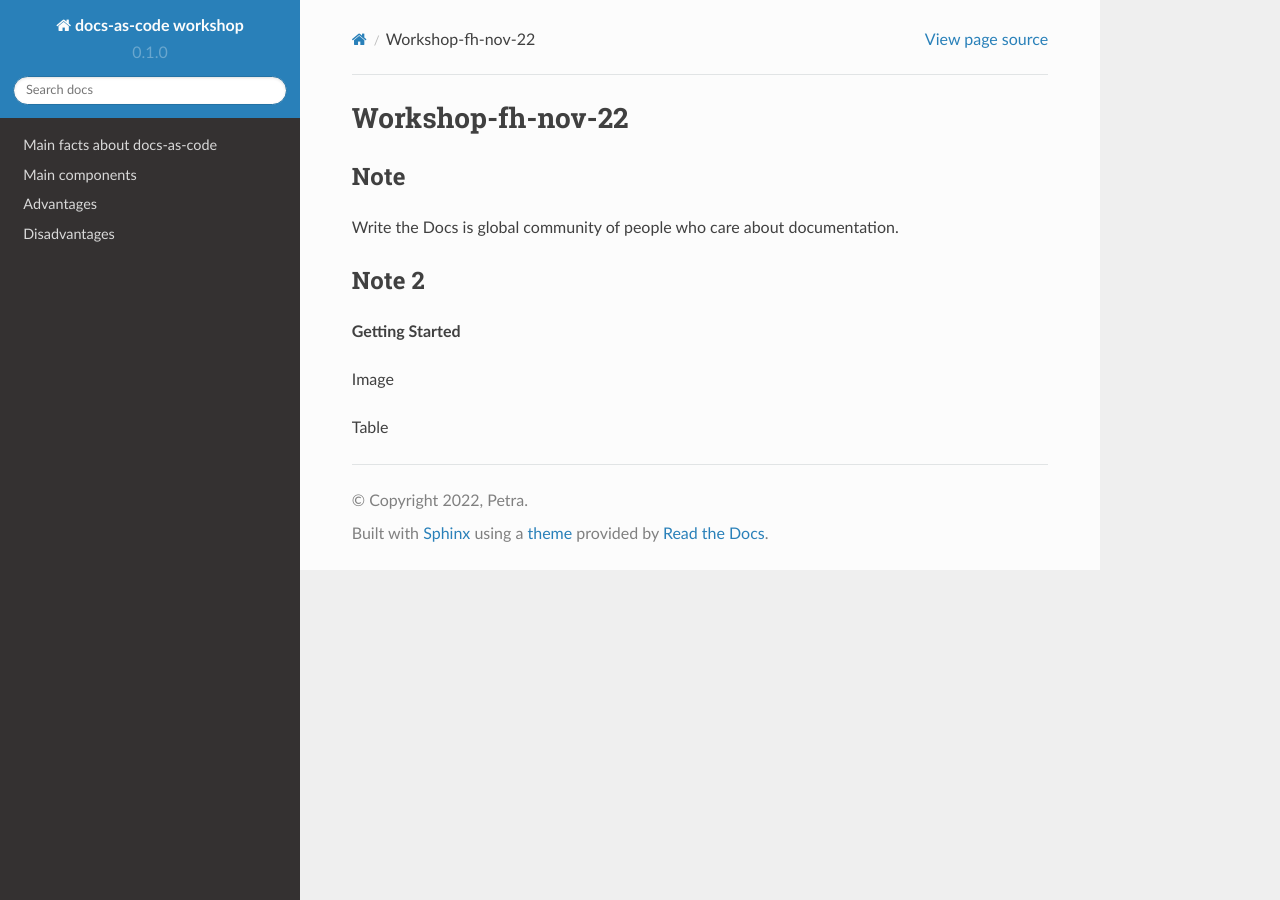
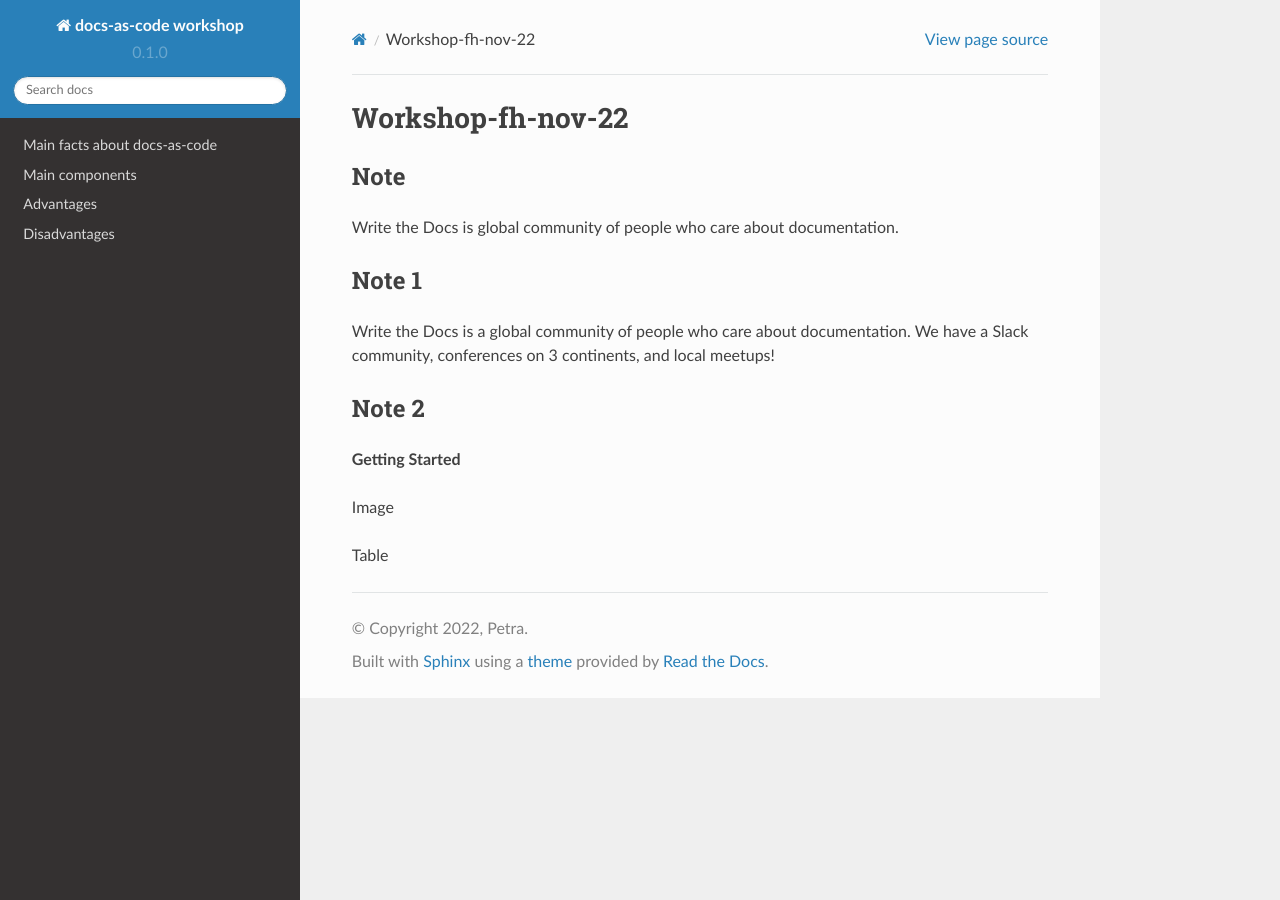
Before and after one commit to pezi77/workshop-fh-nov-22, a Sphinx documentation site: the page built from docs/source/barbara.rst, in a window 1280 px wide. Built offline with Sphinx 7.4.7 and the Read the Docs theme 2.0.0, drawn with Linux system fonts in a browser that asks for light colours.

Commit message:
Update barbara.rst

```diff
--- a/docs/source/barbara.rst
+++ b/docs/source/barbara.rst
@@ -4,6 +4,10 @@ Workshop-fh-nov-22
 Note
 ----
 Write the Docs is global community of people who care about documentation.
+
+Note 1
+------
+Write the Docs is a global community of people who care about documentation. We have a Slack community, conferences on 3 continents, and local meetups!
 
 Note 2
 ------
```
